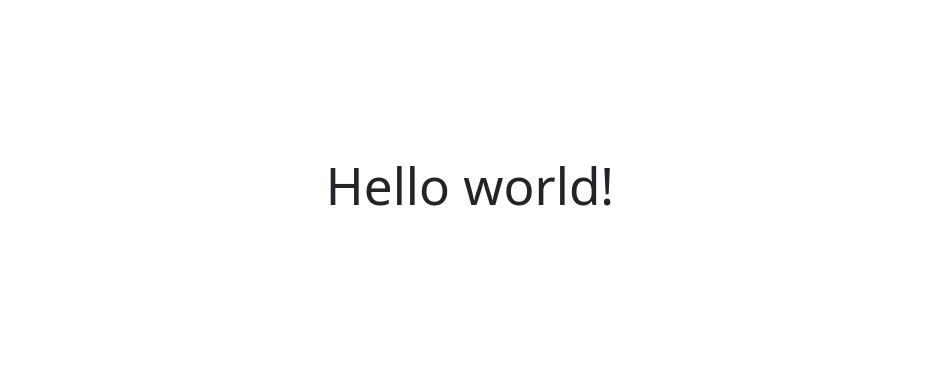
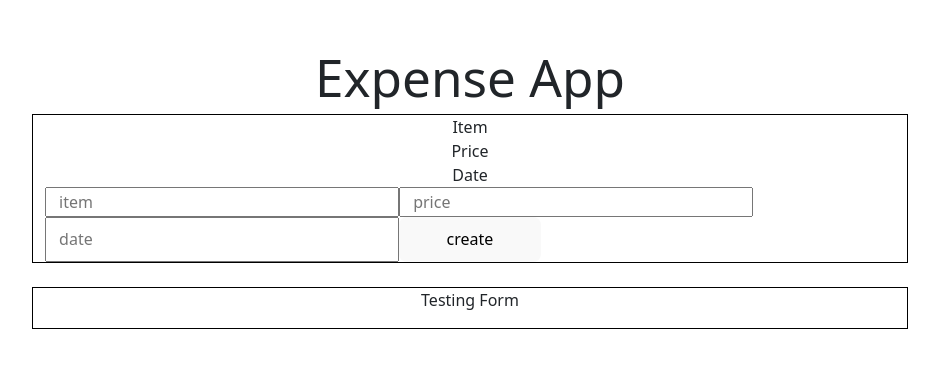
Before and after one commit to BenjaminGohPS/create-expense-app-lab, a React (Vite) app: page / in a window 1280 px wide. Shown: the part 211-578 px from the top of the page, without its empty margins (170-1109 px from the left). Built offline with nearby package versions, Linux system fonts and the light colour scheme.

Commit message:
one way to get input to work. But since we are reusing, so need to find another way

```diff
--- a/src/App.jsx
+++ b/src/App.jsx
@@ -1,15 +1,26 @@
-import { useState } from 'react'
-import reactLogo from './assets/react.svg'
-import viteLogo from '/vite.svg'
-import './App.css'
+import { useState } from "react";
+import reactLogo from "./assets/react.svg";
+import viteLogo from "/vite.svg";
+import "./App.css";
+import Button from "./components/Button";
+import Input from "./components/Input";
+import Form from "./components/Form";
 
 // src/App.jsx
 
 const App = () => {
+  return (
+    <div className="container-fluid">
+      <h1>Expense App</h1>
+      <div className="container" style={{ border: "1px black solid" }}>
+        <Input />
+      </div>
+      <br />
+      <div className="container" style={{ border: "1px black solid" }}>
+        <Form />
+      </div>
+    </div>
+  );
+};
 
-  return (
-    <h1>Hello world!</h1>
-  );
-}
-
-export default App
+export default App;
--- /dev/null
+++ b/src/components/Button.jsx
@@ -0,0 +1,16 @@
+import React from "react";
+
+// Reusable Button component partial codes
+const Button = (props) => {
+  return (
+    <button
+      className={`btn ${props.className}`}
+      type="button"
+      onClick={props.onClick}
+    >
+      {props.children}
+    </button>
+  );
+};
+
+export default Button;
--- /dev/null
+++ b/src/components/Form.jsx
@@ -0,0 +1,12 @@
+import React from "react";
+
+const Form = () => {
+  return (
+    <div className="container-fluid">
+
+      <p>Testing Form</p>
+    </div>
+  );
+};
+
+export default Form;
--- /dev/null
+++ b/src/components/Input.jsx
@@ -0,0 +1,43 @@
+import React from "react";
+import Label from "./Label";
+
+const Input = () => {
+  return (
+    <div className="container">
+      <div className="row">
+        <Label item="Item" />
+        <Label price="Price" />
+        <Label date="Date" />
+      </div>
+
+      <div className="row">
+        <input
+          className="col-md-5"
+          type="text"
+          placeholder="item"
+          //   onChange={(event) => setActivity(event.target.value)}
+          //   value={activity} // need to add this
+        />
+
+        <input
+          className="col-md-5"
+          type="text"
+          placeholder="price"
+          //   onChange={(event) => setTime(event.target.value)}
+          //   value={time}
+        />
+
+        <input
+          className="col-md-5"
+          type="text"
+          placeholder="date"
+          //   onChange={(event) => setTime(event.target.value)}
+          //   value={time}
+        />
+        <button className="col-md-2">create</button>
+      </div>
+    </div>
+  );
+};
+
+export default Input;
--- /dev/null
+++ b/src/components/Label.jsx
@@ -0,0 +1,13 @@
+import React from "react";
+
+const Label = (props) => {
+  return (
+    <div>
+      <label>{props.item}</label>
+      <label>{props.price}</label>
+      <label>{props.date}</label>
+    </div>
+  );
+};
+
+export default Label;
```
Also changed, not shown: src/components/Item.jsx (added).
